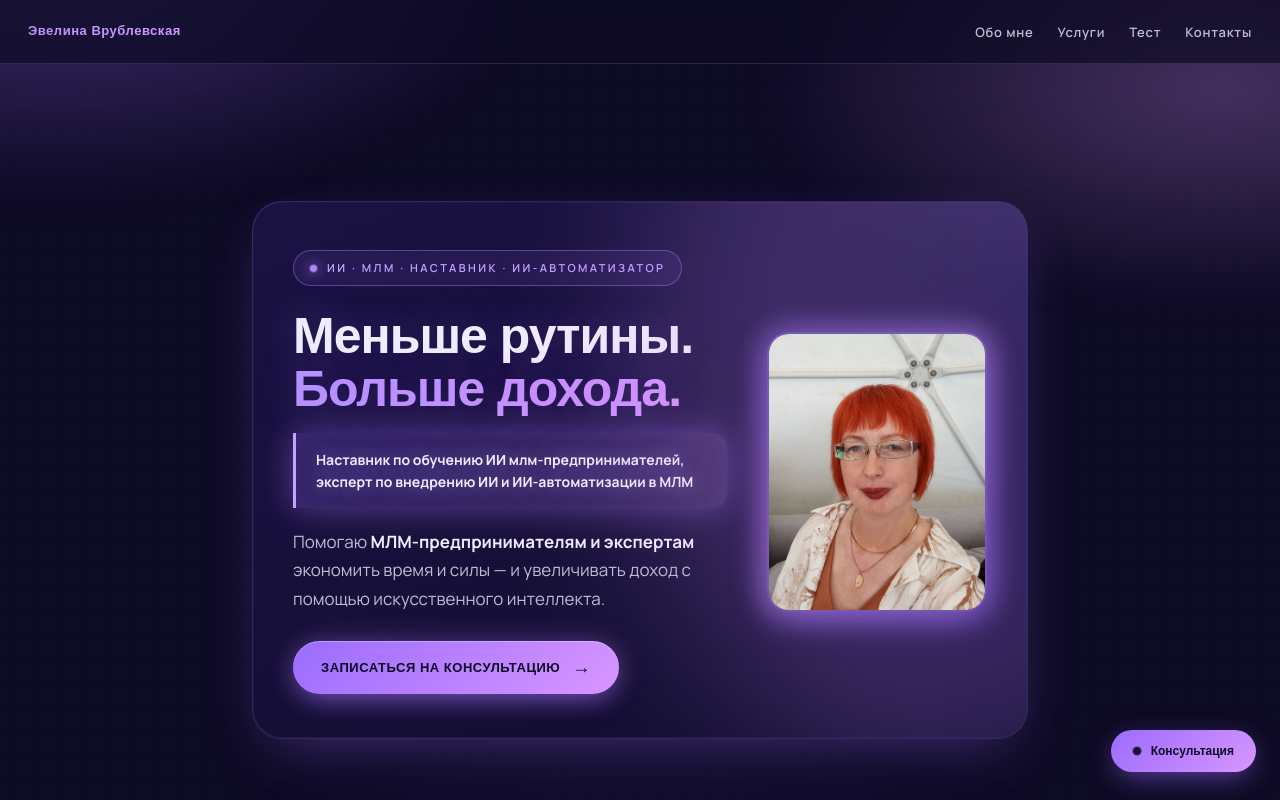
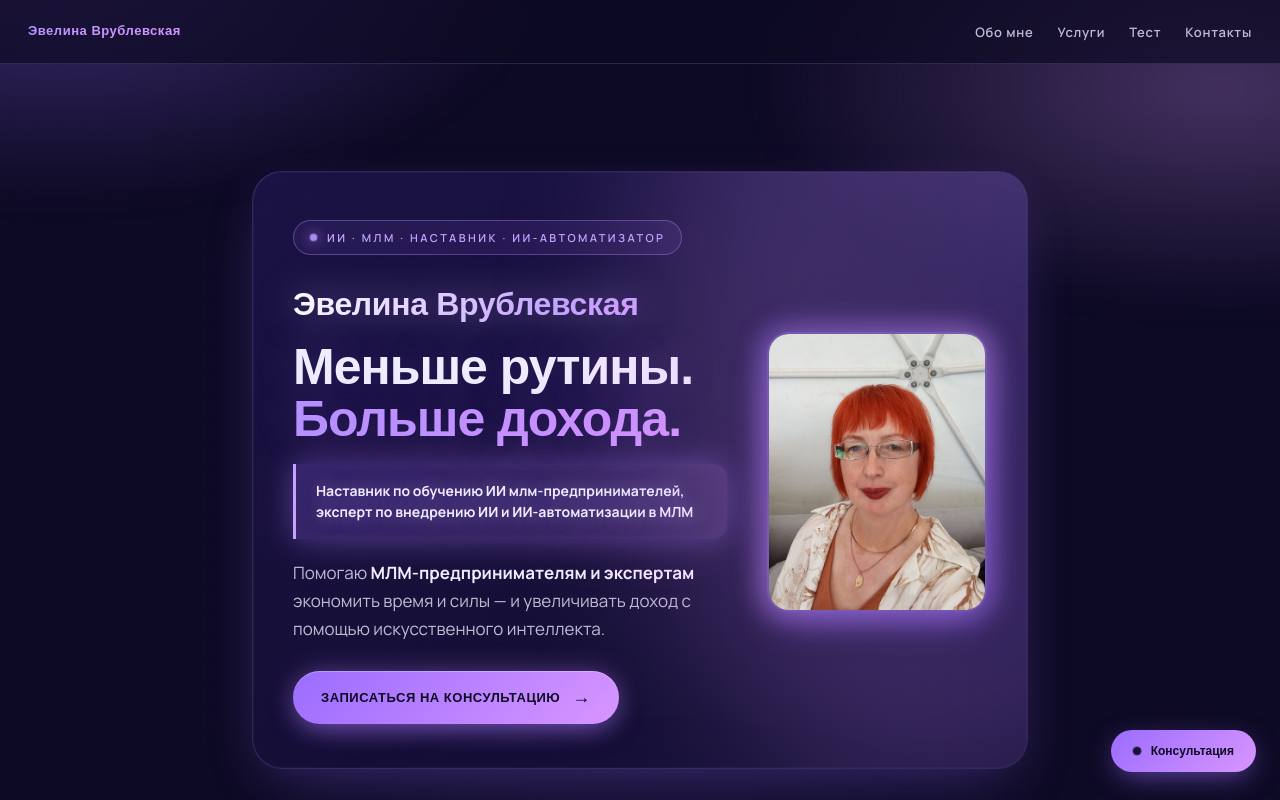
Before and after one commit to EvelinaEvaLina/vizitka, a plain HTML site: page index.html in a window 1280 px wide. Shown: the top 800 px of the page. Drawn offline with Linux system fonts and the light colour scheme; a web font is replaced by a local one.

Commit message:
Add hero name, split about paragraphs, smooth counter animation with easing
Co-Authored-By: Claude Sonnet 4.6 <noreply@anthropic.com>

```diff
--- a/index.html
+++ b/index.html
@@ -110,6 +110,15 @@ nav{
   margin-bottom:24px;font-weight:600;
 }
 .badge .dot{width:7px;height:7px;border-radius:50%;background:var(--violet-light);box-shadow:0 0 12px var(--violet-light);animation:pulse 1.8s infinite}
+.hero-name{
+  font-family:'Unbounded',sans-serif;font-weight:800;
+  font-size:clamp(22px,4vw,32px);
+  background:linear-gradient(120deg,#fff 0%,var(--violet-glow) 60%,var(--pink) 100%);
+  -webkit-background-clip:text;background-clip:text;color:transparent;
+  letter-spacing:-.01em;margin-bottom:10px;
+  text-shadow:none;
+  filter:drop-shadow(0 0 18px rgba(180,148,255,.55));
+}
 h1{
   font-family:'Unbounded',sans-serif;font-weight:800;letter-spacing:-.02em;
   font-size:clamp(30px,5.5vw,50px);line-height:1.05;margin-bottom:18px;
@@ -548,6 +557,7 @@ footer{
   <div class="hero-inner">
     <div class="hero-text">
       <div class="badge"><span class="dot"></span>ИИ · МЛМ · Наставник · ИИ-автоматизатор</div>
+      <div class="hero-name">Эвелина Врублевская</div>
       <h1>Меньше рутины.<br><span class="accent">Больше дохода.</span></h1>
       <div class="position" style="
         background:linear-gradient(120deg,rgba(155,108,255,.22),rgba(216,150,255,.18));
@@ -577,7 +587,9 @@ footer{
     <div>
       <p class="body">Я бывший сетевик с опытом <b>более 20 лет</b>.</p>
 
-      <p class="body">Достигла успеха в МЛМ-бизнесе за счёт грамотного продвижения в социальных сетях. Затем стала куратором МЛМ-экспертов и создателем собственных программ для МЛМ-предпринимателей.</p>
+      <p class="body">Достигла успеха в МЛМ-бизнесе за счёт грамотного продвижения в социальных сетях.</p>
+
+      <p class="body">Затем стала куратором МЛМ-экспертов и создателем собственных программ для МЛМ-предпринимателей.</p>
 
       <p class="body">Работала лично и с командами, с новичками и топ-лидерами.</p>
 
@@ -856,26 +868,28 @@ const io=new IntersectionObserver(entries=>{
 revealEls.forEach(el=>io.observe(el));
 
 /* ── counter ── */
-function animateCounter(el,target){
-  const suffix=target===20?'+':target===68?'+':'+';
-  let current=0;
-  const step=Math.ceil(target/40);
-  const t=setInterval(()=>{
-    current=Math.min(current+step,target);
-    el.textContent=current+suffix;
-    if(current>=target)clearInterval(t);
-  },40);
+function animateCounter(el, target){
+  const duration = 1800;
+  const start = performance.now();
+  function easeOutExpo(t){ return t===1 ? 1 : 1 - Math.pow(2, -10*t); }
+  function tick(now){
+    const elapsed = Math.min((now - start) / duration, 1);
+    const value = Math.floor(easeOutExpo(elapsed) * target);
+    el.textContent = value + '+';
+    if(elapsed < 1) requestAnimationFrame(tick);
+    else el.textContent = target + '+';
+  }
+  requestAnimationFrame(tick);
 }
-const statNums=document.querySelectorAll('.stat .num[data-target]');
-const sio=new IntersectionObserver(entries=>{
+const statNums = document.querySelectorAll('.stat .num[data-target]');
+const sio = new IntersectionObserver(entries=>{
   entries.forEach(e=>{
     if(e.isIntersecting){
-      const el=e.target;
-      animateCounter(el,parseInt(el.dataset.target));
-      sio.unobserve(el);
+      animateCounter(e.target, parseInt(e.target.dataset.target));
+      sio.unobserve(e.target);
     }
   });
-},{threshold:.5});
+},{threshold:.4});
 statNums.forEach(el=>sio.observe(el));
 
 /* ══ QUIZ ══ */
```
